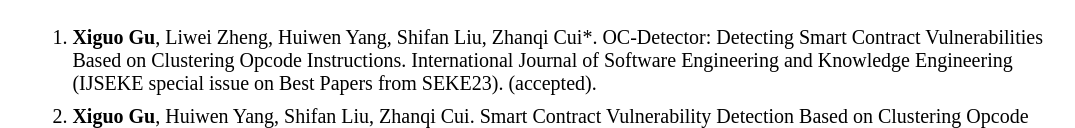
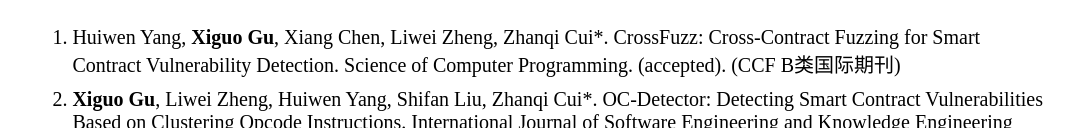
Before and after one commit to Guxiguo/Guxiguo.github.io, a plain HTML site: page index.html in a window 1280 px wide. Shown: the part 1267-1395 px from the top of the page, without its empty margins (102-1177 px from the left). Drawn offline with Linux system fonts and the light colour scheme.

Commit message:
update index

```diff
--- a/index.html
+++ b/index.html
@@ -55,6 +55,7 @@
             <h2>Papers and Patents</h2>
             <div>
                 <ol>
+                    <li>Huiwen Yang, <b>Xiguo Gu</b>, Xiang Chen, Liwei Zheng, Zhanqi Cui*. CrossFuzz: Cross-Contract Fuzzing for Smart Contract Vulnerability Detection. Science of Computer Programming. (accepted). (CCF B类国际期刊)</li>
                     <li><b>Xiguo Gu</b>, Liwei Zheng, Huiwen Yang, Shifan Liu, Zhanqi Cui*. OC-Detector: Detecting Smart Contract Vulnerabilities Based on Clustering Opcode Instructions. International Journal of Software Engineering and Knowledge Engineering (IJSEKE special issue on Best Papers from SEKE23). (accepted).</li>
                     <li><b>Xiguo Gu</b>, Huiwen Yang, Shifan Liu, Zhanqi Cui. Smart Contract Vulnerability Detection Based on Clustering Opcode Instructions. the International Conference on Software Engineering and Knowledge Engineering (SEKE), South San Francisco, USA, 2023, July 1-10.</li>
                     <li>Huiwen Yang, Jiaming Zhang, <b>Xiguo Gu</b>, Zhanqi Cui. Smart Contract Vulnerability Detection based on Abstract Syntax Tree. the International Symposium on System Security, Safety, and Reliability (ISSSR). IEEE, 2022: 169-170.</li>
```
